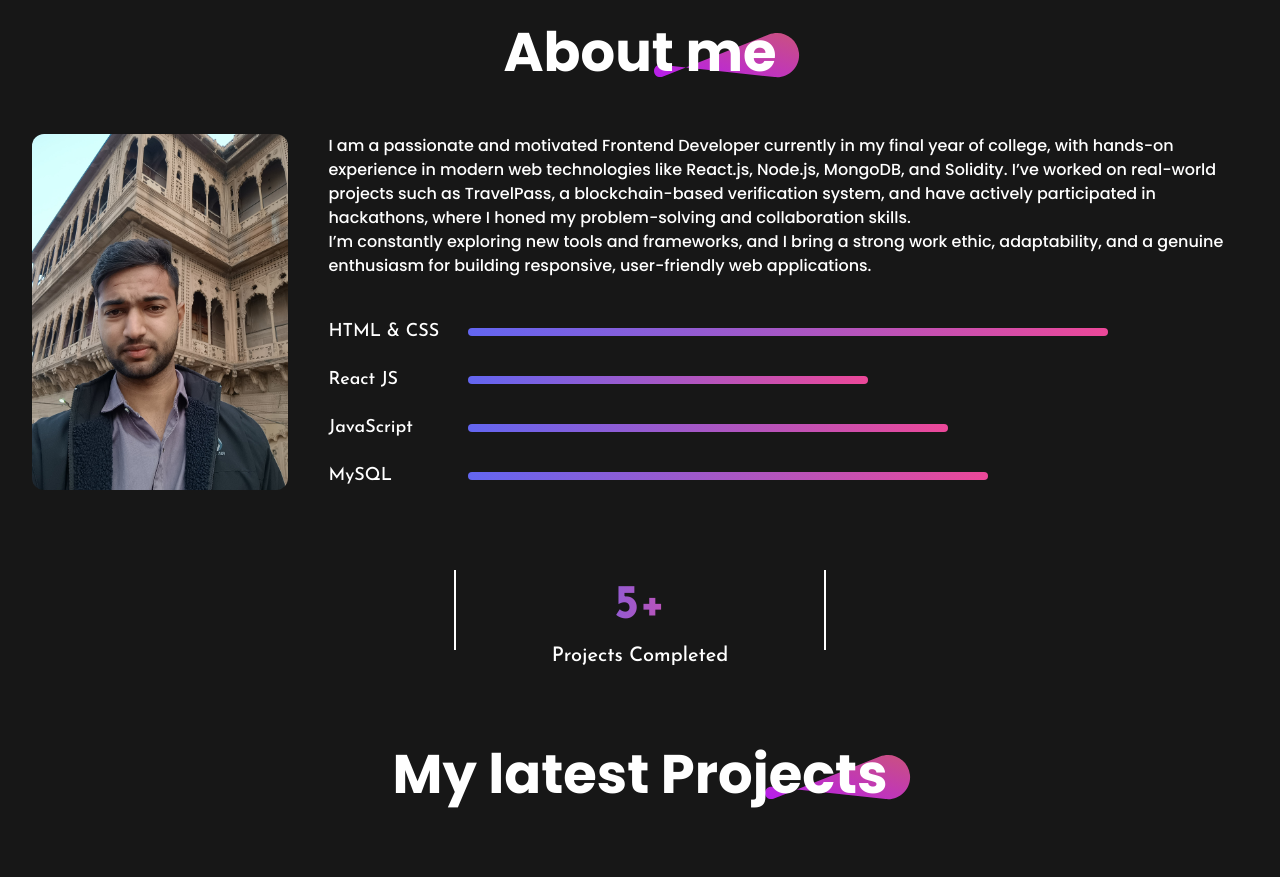
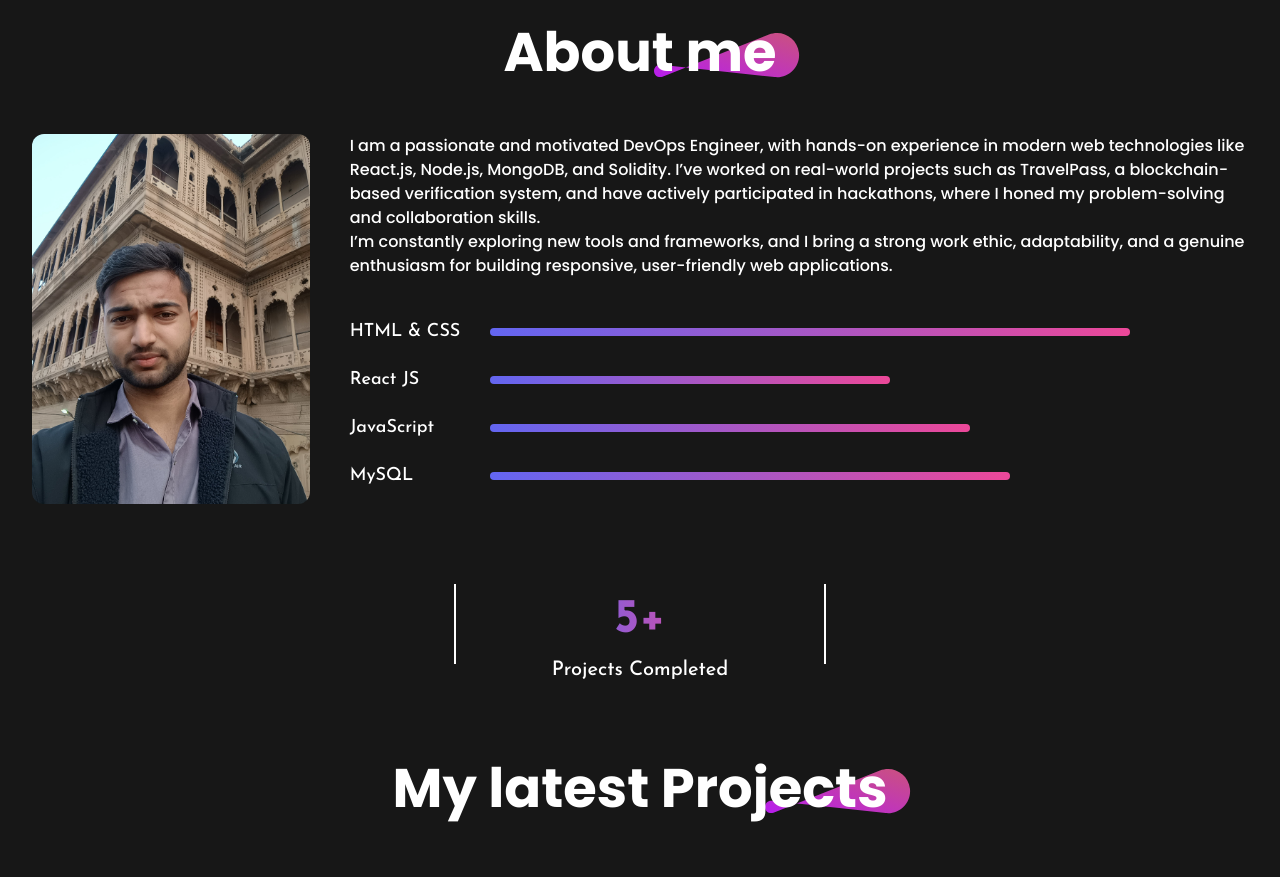
Before and after one commit to Nikhilsirvi9/MyPortfolio, a React (Vite) app: page / in a window 1280 px wide. Shown: the part 880-1757 px from the top of the page. Built offline with nearby package versions, Linux system fonts and the light colour scheme.

Commit message:
changed about section

```diff
--- a/src/components/About.jsx
+++ b/src/components/About.jsx
@@ -22,7 +22,7 @@ const About = () => {
           <div className="flex flex-col gap-10">
             <div className="font-medium">
               <p className="font-popping text-sm md:text-base">
-              I am a passionate and motivated Frontend Developer currently in my final year of college, with hands-on experience in modern web technologies like React.js, Node.js, MongoDB, and Solidity. I’ve worked on real-world projects such as TravelPass, a blockchain-based verification system, and have actively participated in hackathons, where I honed my problem-solving and collaboration skills.
+              I am a passionate and motivated DevOps Engineer, with hands-on experience in modern web technologies like React.js, Node.js, MongoDB, and Solidity. I’ve worked on real-world projects such as TravelPass, a blockchain-based verification system, and have actively participated in hackathons, where I honed my problem-solving and collaboration skills.
               </p>
               <p className="font-popping text-sm md:text-base">
               I’m constantly exploring new tools and frameworks, and I bring a strong work ethic, adaptability, and a genuine enthusiasm for building responsive, user-friendly web applications.
```
